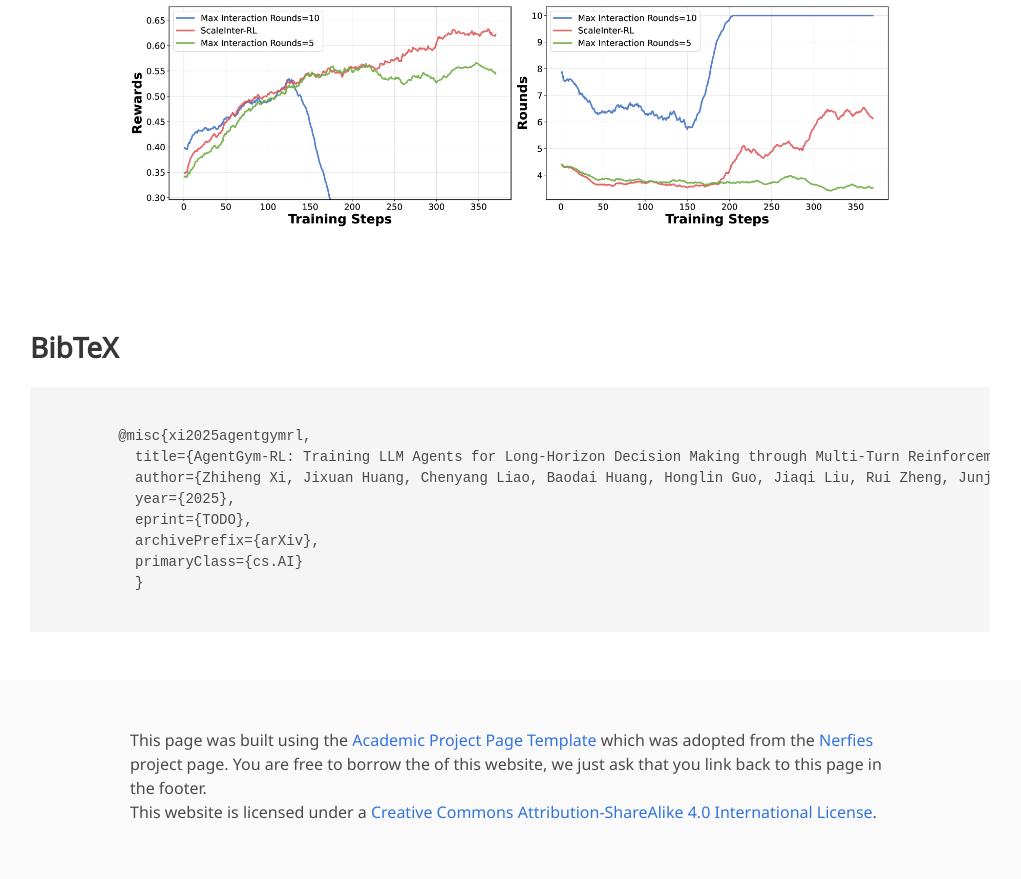
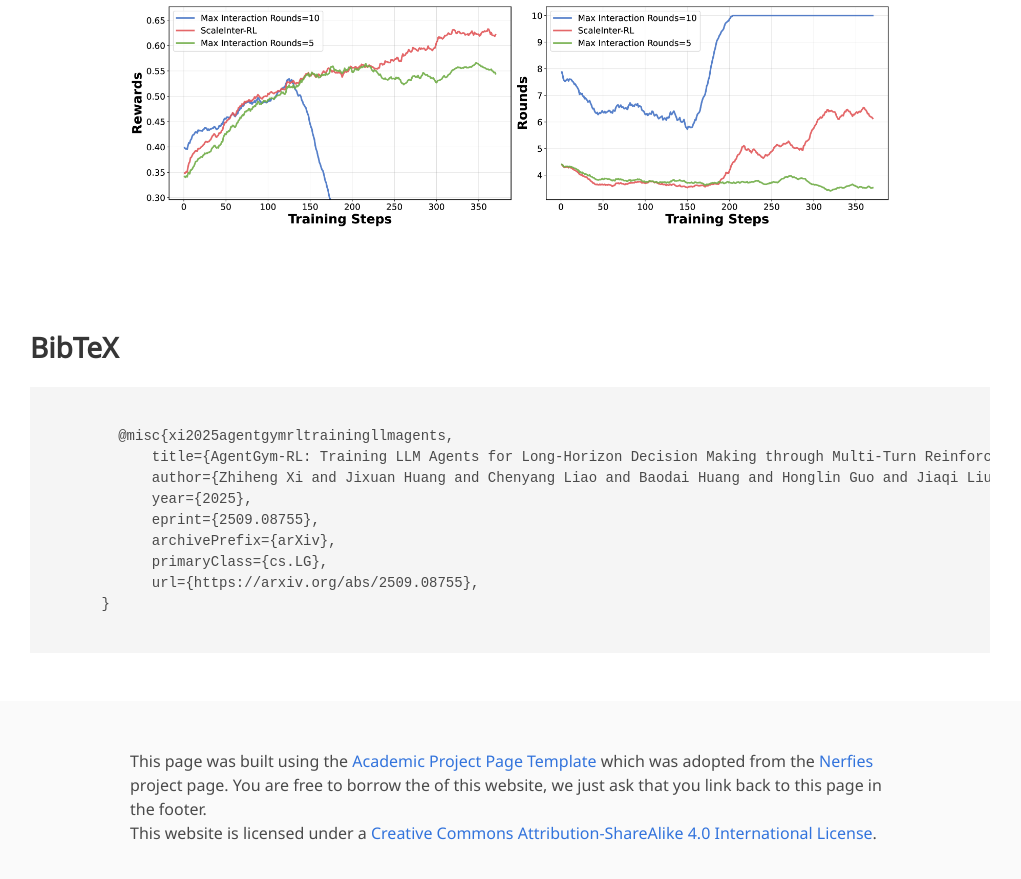
Before and after one commit to AgentGym-RL/AgentGym-RL.github.io, a plain HTML site: page index.html in a window 1280 px wide. Shown: the part 4982-5861 px from the top of the page, without its empty margins (130-1151 px from the left). Drawn offline with nearby package versions, Linux system fonts and the light colour scheme; some icons are missing; a web font is replaced by a local one.

Commit message:
Update index.html

```diff
--- a/index.html
+++ b/index.html
@@ -360,14 +360,15 @@
     <div class="container is-max-desktop content">
       <h2 class="title">BibTeX</h2>
       <pre><code>
-        @misc{xi2025agentgymrl,
-          title={AgentGym-RL: Training LLM Agents for Long-Horizon Decision Making through Multi-Turn Reinforcement Learning},
-          author={Zhiheng Xi, Jixuan Huang, Chenyang Liao, Baodai Huang, Honglin Guo, Jiaqi Liu, Rui Zheng, Junjie Ye, Jiazheng Zhang, Wenxiang Chen, Wei He, Yiwen Ding, Guanyu Li, Zehui Chen, Zhengyin Du, Xuesong Yao, Yufei Xu, Jiecao Chen, Tao Gui, Zuxuan Wu, Qi Zhang, Xuanjing Huang, Yu-Gang Jiang},
-          year={2025},
-          eprint={TODO},
-          archivePrefix={arXiv},
-          primaryClass={cs.AI}
-          }
+        @misc{xi2025agentgymrltrainingllmagents,
+            title={AgentGym-RL: Training LLM Agents for Long-Horizon Decision Making through Multi-Turn Reinforcement Learning},
+            author={Zhiheng Xi and Jixuan Huang and Chenyang Liao and Baodai Huang and Honglin Guo and Jiaqi Liu and Rui Zheng and Junjie Ye and Jiazheng Zhang and Wenxiang Chen and Wei He and Yiwen Ding and Guanyu Li and Zehui Chen and Zhengyin Du and Xuesong Yao and Yufei Xu and Jiecao Chen and Tao Gui and Zuxuan Wu and Qi Zhang and Xuanjing Huang and Yu-Gang Jiang},
+            year={2025},
+            eprint={2509.08755},
+            archivePrefix={arXiv},
+            primaryClass={cs.LG},
+            url={https://arxiv.org/abs/2509.08755},
+      }
       </code></pre>
     </div>
   </section>
```
